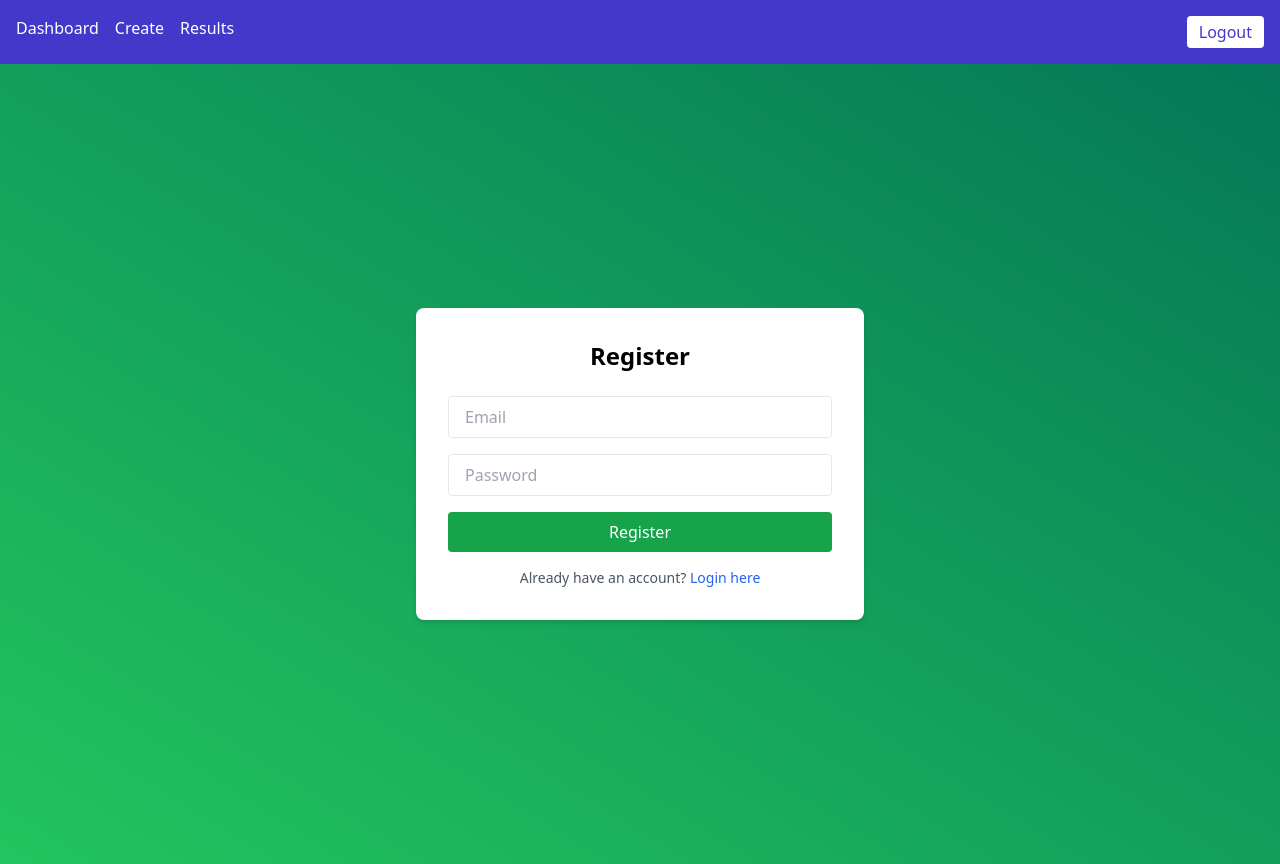
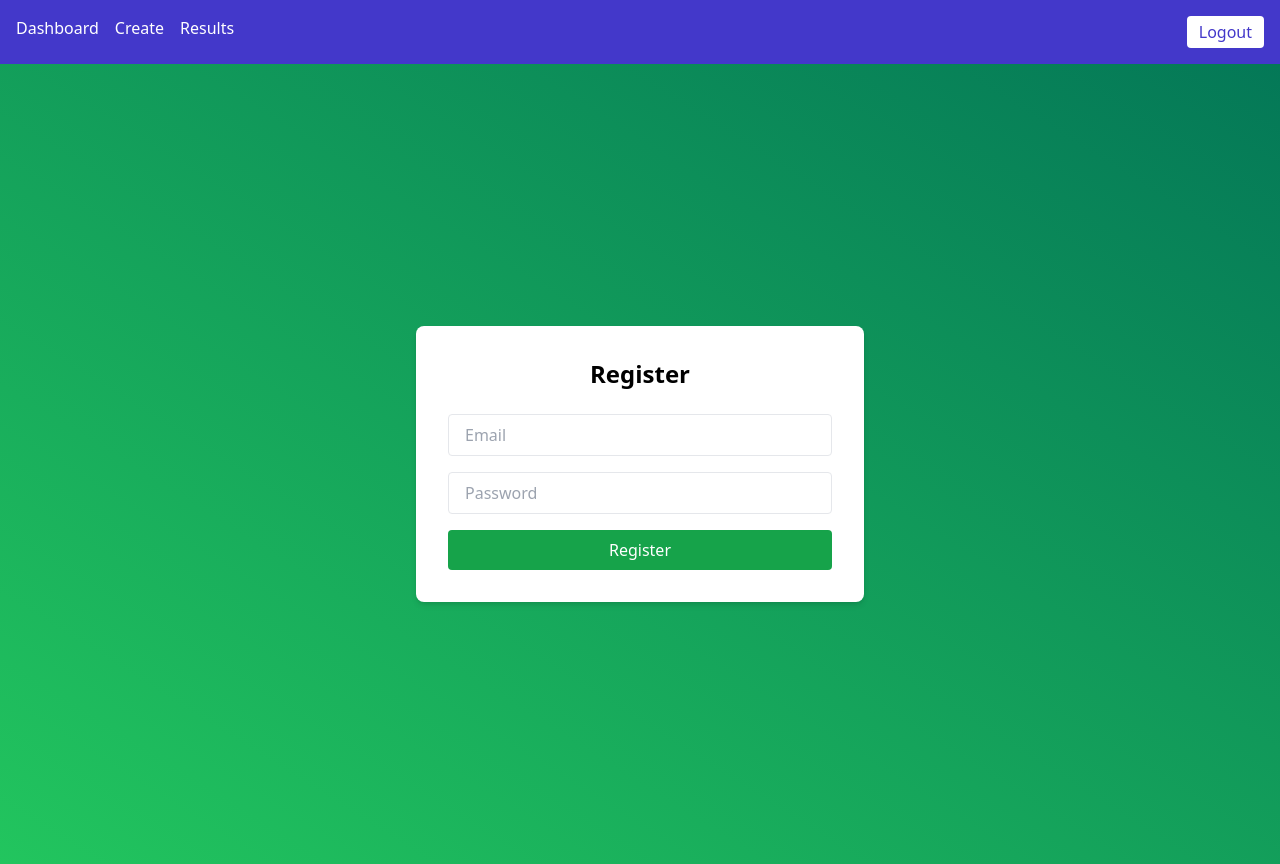
Before and after one commit to MithunkarthikK/silentvotes, a React (Vite) app in the folder client/: page /register in a window 1280 px wide. Built offline with nearby package versions, Linux system fonts and the light colour scheme.

Commit message:
Updating Login Page

```diff
--- a/client/src/pages/Login.jsx
+++ b/client/src/pages/Login.jsx
@@ -1,7 +1,7 @@
 import { useState } from 'react';
 import API from '../services/api';
 
-import { useNavigate ,Link } from 'react-router-dom';
+import { useNavigate  } from 'react-router-dom';
 
 export default function Login() {
   const [email, setEmail] = useState('');
@@ -23,7 +23,6 @@ export default function Login() {
           <input type="email" placeholder="Email" value={email} onChange={e => setEmail(e.target.value)} className="w-full px-4 py-2 mb-3 border rounded" /><br/><br/>
           <input type="password" placeholder="Password" value={password} onChange={e => setPassword(e.target.value)} className="w-full px-4 py-2 mb-4 border rounded" /><br/><br/>
           <button className="w-full bg-blue-600 hover:bg-blue-700 text-white font-semibold py-2 rounded transition" onClick={handleLogin}>Login</button>
-          <h3 className="mt-4 text-center text-sm text-gray-600">Don't have an account?{" "}<Link to="/register" className="text-blue-600 font-medium hover:underline">Register here</Link></h3>
         </div>
       </div>
     </div>
--- a/client/src/pages/Register.jsx
+++ b/client/src/pages/Register.jsx
@@ -1,6 +1,6 @@
 import { useState } from 'react';
 import API from '../services/api';
-import { useNavigate , Link } from 'react-router-dom';
+import { useNavigate} from 'react-router-dom';
 import { toast } from 'react-toastify';
 
 export default function Register() {
@@ -42,15 +42,6 @@ export default function Register() {
         >
           Register
         </button>
-        <p className="mt-4 text-center text-sm text-gray-600">
-          Already have an account?{" "}
-          <Link
-            to="/login"
-            className="text-blue-600 font-medium hover:underline"
-          >
-            Login here
-          </Link>
-        </p>
       </div>
     </div>
   );
```
